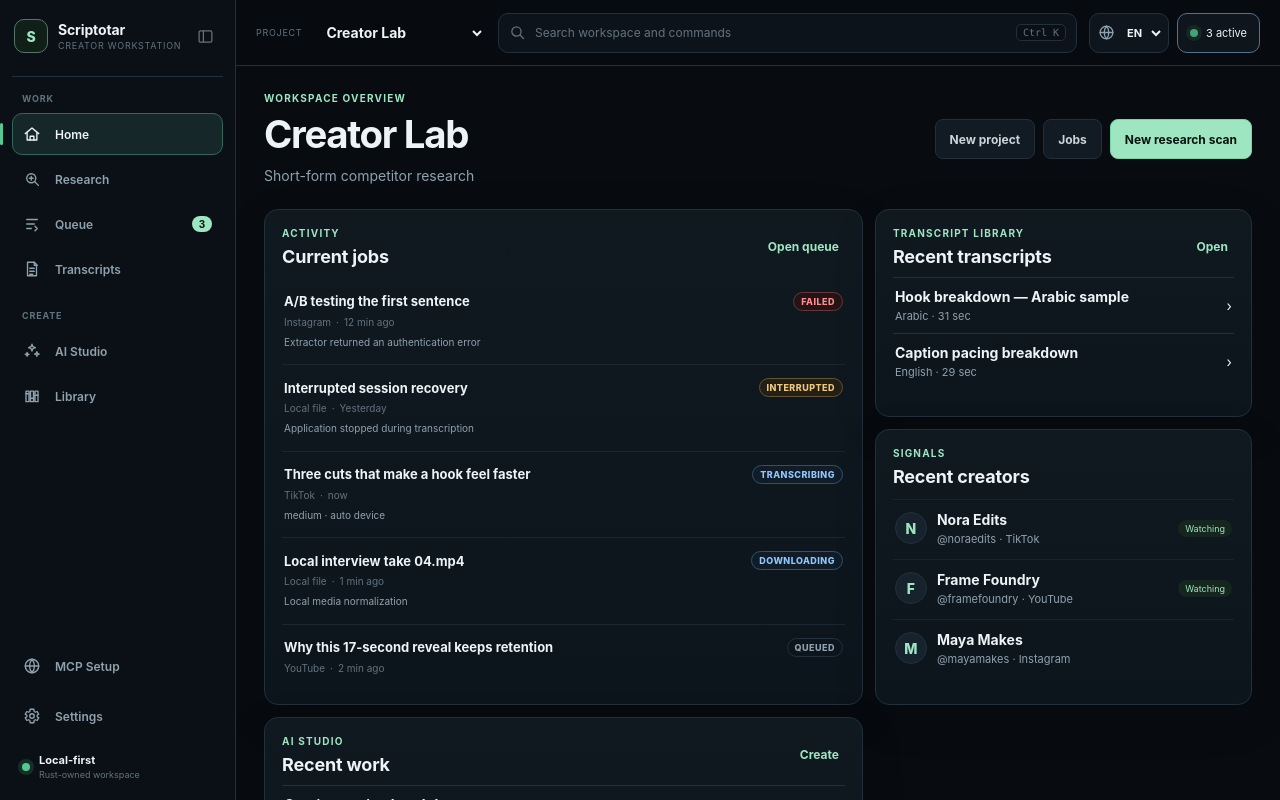
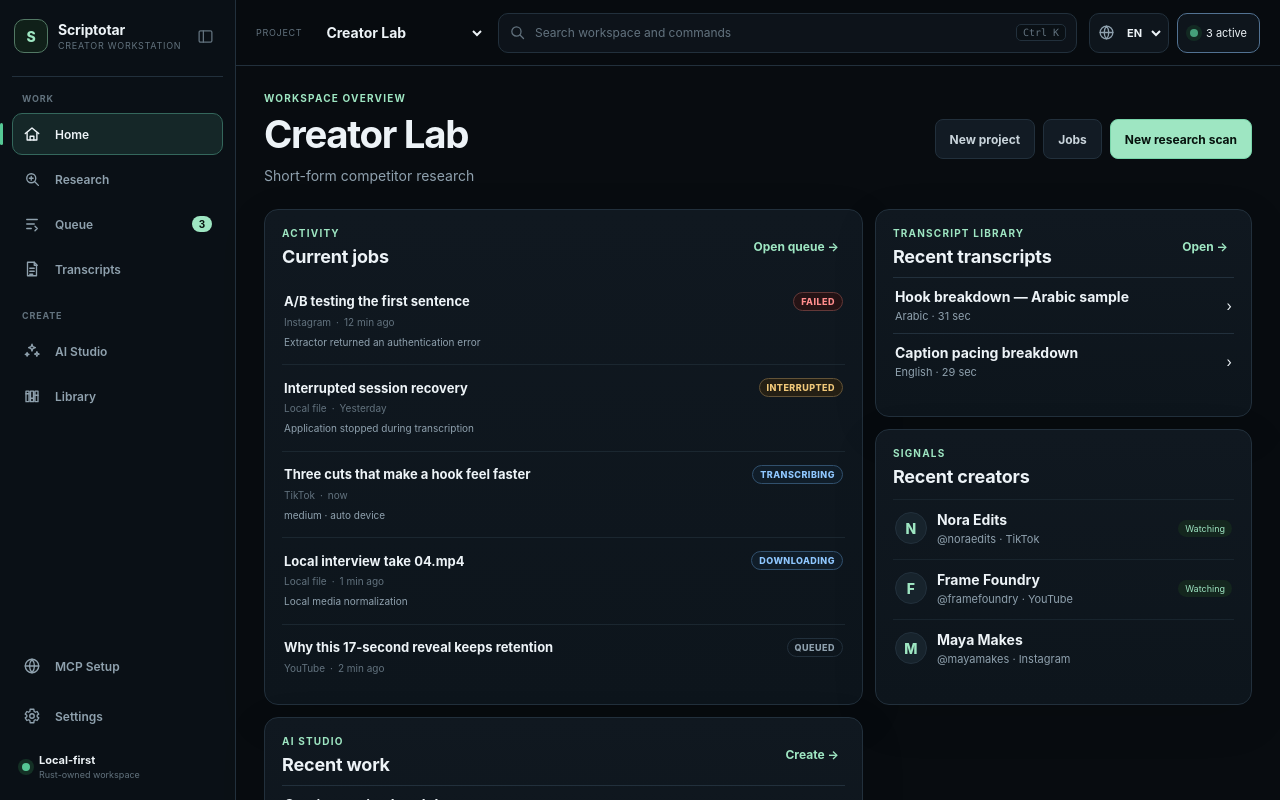
Before and after one commit to MousaXD/scriptotar, a Svelte app in the folder apps/desktop-ui/: page / in a window 1280 px wide. Shown: the top 800 px of the page. Built offline with nearby package versions, Linux system fonts and the light colour scheme.

Commit message:
fix(i18n): use RTL-correct directional navigation copy

```diff
--- a/apps/desktop-ui/src/i18n/messages.ts
+++ b/apps/desktop-ui/src/i18n/messages.ts
@@ -61,16 +61,17 @@ export const shellMessages = {
     'home.newResearch': 'New research scan',
     'home.activity': 'Activity',
     'home.currentJobs': 'Current jobs',
-    'home.openQueue': 'Open queue',
+    'home.openQueue': 'Open queue →',
+    'home.jobsLink': 'Jobs →',
     'home.transcriptLibrary': 'Transcript library',
     'home.recentTranscripts': 'Recent transcripts',
-    'home.open': 'Open',
+    'home.open': 'Open →',
     'home.transcript': 'Transcript',
     'home.signals': 'Signals',
     'home.recentCreators': 'Recent creators',
     'home.watching': 'Watching',
     'home.recentWork': 'Recent work',
-    'home.create': 'Create',
+    'home.create': 'Create →',
     'home.projectSummary': 'Project summary',
     'home.activeJobs': 'Active jobs',
     'home.needsAttention': '{count} needs attention',
@@ -227,16 +228,17 @@ export const shellMessages = {
     'home.newResearch': 'بدء بحث جديد',
     'home.activity': 'النشاط',
     'home.currentJobs': 'المهام الحالية',
-    'home.openQueue': 'فتح الطابور',
+    'home.openQueue': 'فتح الطابور ←',
+    'home.jobsLink': 'المهام ←',
     'home.transcriptLibrary': 'مكتبة النصوص المفرغة',
     'home.recentTranscripts': 'أحدث النصوص المفرغة',
-    'home.open': 'فتح',
+    'home.open': 'فتح ←',
     'home.transcript': 'نص مفرغ',
     'home.signals': 'الإشارات',
     'home.recentCreators': 'صناع المحتوى مؤخراً',
     'home.watching': 'قيد المتابعة',
     'home.recentWork': 'أحدث الأعمال',
-    'home.create': 'إنشاء',
+    'home.create': 'إنشاء ←',
     'home.projectSummary': 'ملخص المشروع',
     'home.activeJobs': 'المهام النشطة',
     'home.needsAttention': '{count} تحتاج انتباهاً',
```
